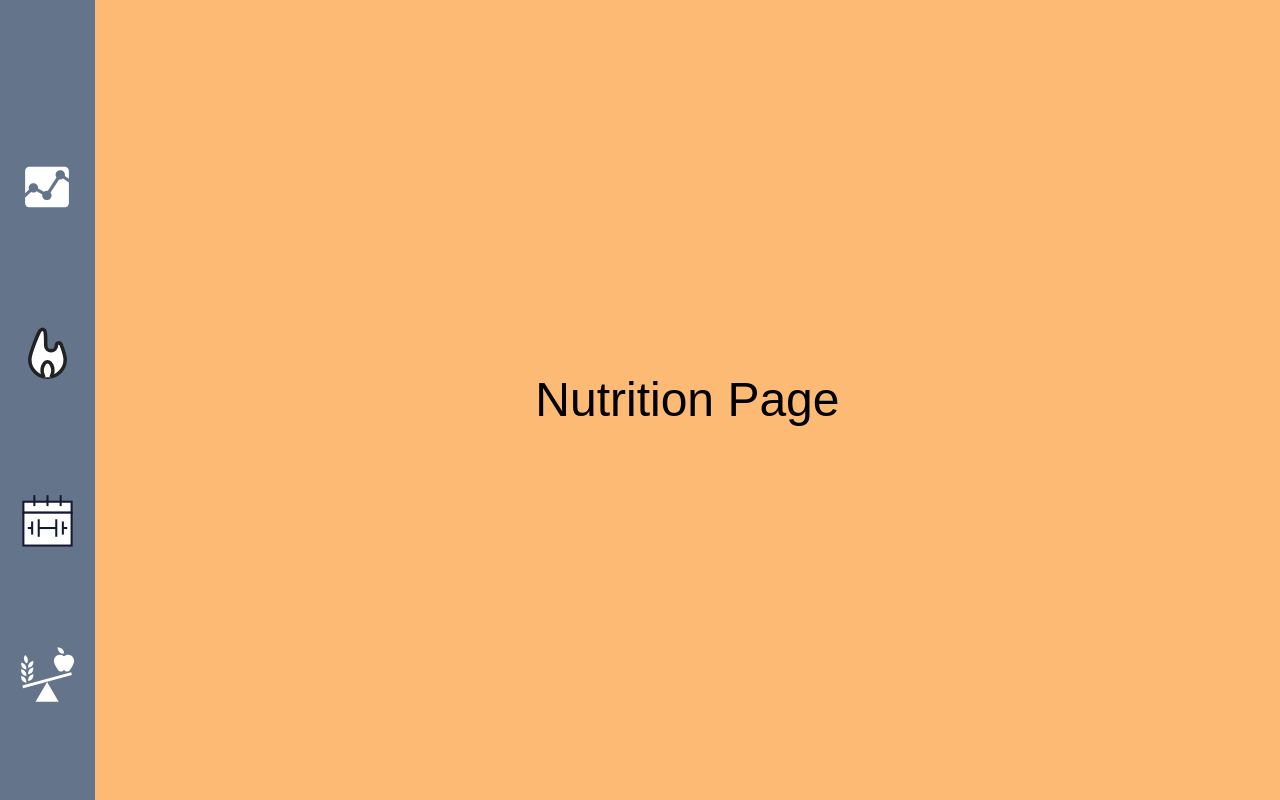
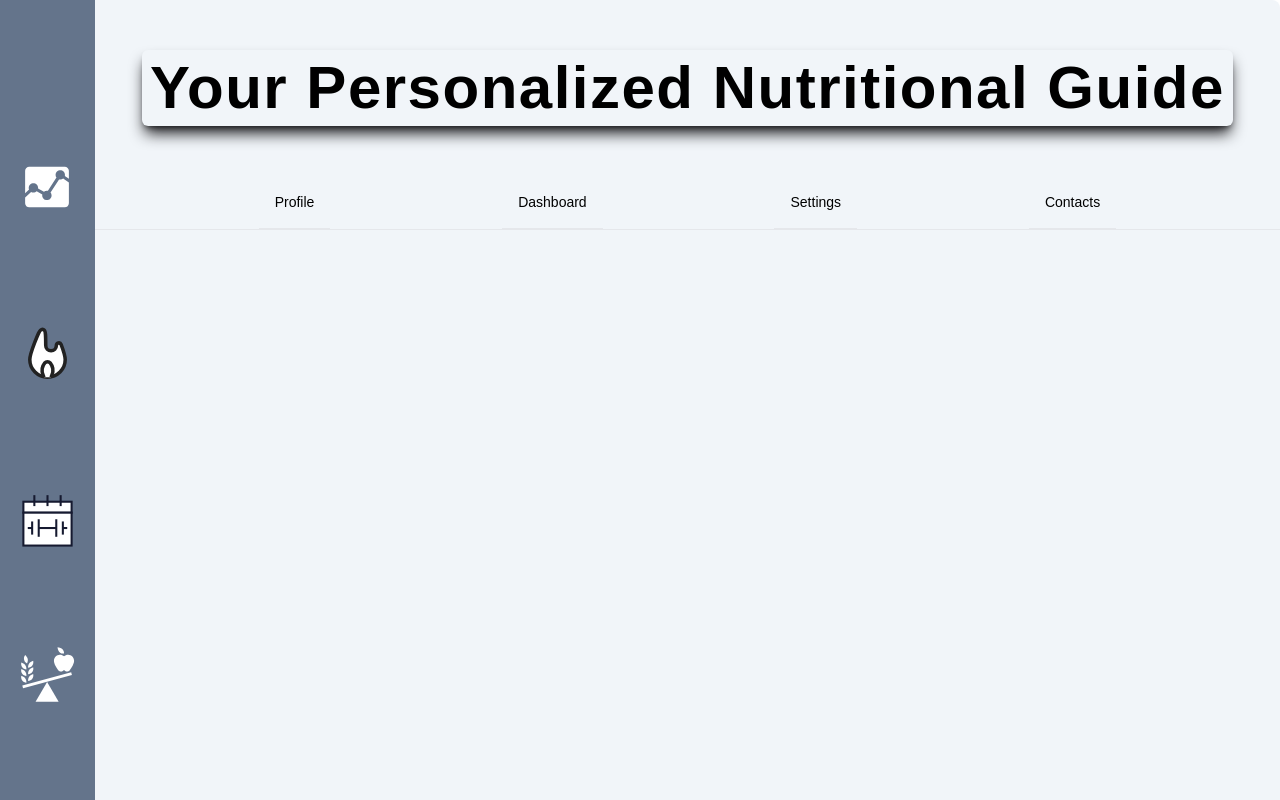
Before and after one commit to ajv55/health, a Next.js app: page /dashboard/nutrition in a window 1280 px wide. Built offline with nearby package versions, Linux system fonts and the light colour scheme; a web font is replaced by a local one.

Commit message:
created the nutrition header

```diff
--- a/app/api/getFood/route.ts
+++ b/app/api/getFood/route.ts
@@ -9,7 +9,7 @@ export async function GET(){
 
     const res = await openai.chat.completions.create({
         model: 'gpt-3.5-turbo',
-        messages: [{role: 'system', content: `You're a nutritionist expert here to give JSON formatted responses. This response will be for the most common foods and snacks eaten, along with nutritional facts` + 'the final response will always be in a JSON format string ready to be parse following this schema: [drinks: {name: , protein: , carbs: , fat: , caloriesPerServingSize: , servingSize: , } ]'}, {role: 'user', content: 'Give me a list of 50 of the most common and popular healthiest drinks, along with different serving size'}],
+        messages: [{role: 'system', content: `You're a nutritionist expert here to give JSON formatted responses.` + 'the final response will always be in a JSON format string ready to be parse following this schema: nutrition: [ {name: , protein: , carbs: , fat_total: , fat_saturated: , calories: , servingSize: , sodium: , potassium_mg: , cholesterol_mg: , fiber_g: , sugar_g:  , img:   } ]'}, {role: 'user', content: 'need nutrition fact of for the at least 10 meats '}],
         response_format: {type: 'json_object'},
     })
 
--- /dev/null
+++ b/app/components/nutritionComponent/nutritionHeader.tsx
@@ -0,0 +1,10 @@
+import React from 'react'
+
+export default function NutritionHeader() {
+  return (
+    <div className='w-full h-44 flex justify-center items-center p-3'>
+        <h1 className='text-6xl shadow-lg p-2 rounded-md shadow-zinc-900 font-bold tracking-wide'>Your Personalized Nutritional Guide</h1>
+
+    </div>
+  )
+}
--- /dev/null
+++ b/app/components/nutritionComponent/nutritionTab.tsx
@@ -0,0 +1,27 @@
+import React from 'react'
+
+export default function NutritionTab() {
+  return (
+
+
+    <div className='w-full'>
+        <div className="mb-4 border-b border-gray-200 dark:border-gray-700">
+        <ul className="flex flex-wrap justify-evenly items-center  -mb-px text-sm font-medium text-center" id="default-styled-tab" data-tabs-toggle="#default-styled-tab-content" data-tabs-active-classNamees="text-purple-600 hover:text-purple-600 dark:text-purple-500 dark:hover:text-purple-500 border-purple-600 dark:border-purple-500" data-tabs-inactive-classNamees="dark:border-transparent text-gray-500 hover:text-gray-600 dark:text-gray-400 border-gray-100 hover:border-gray-300 dark:border-gray-700 dark:hover:text-gray-300" role="tablist">
+            <li className="me-2" role="presentation">
+                <button className="inline-block p-4 border-b-2 rounded-t-lg" id="profile-styled-tab" data-tabs-target="#styled-profile" type="button" role="tab" aria-controls="profile" aria-selected="false">Profile</button>
+            </li>
+            <li className="me-2" role="presentation">
+                <button className="inline-block p-4 border-b-2 rounded-t-lg hover:text-gray-600 hover:border-gray-300 dark:hover:text-gray-300" id="dashboard-styled-tab" data-tabs-target="#styled-dashboard" type="button" role="tab" aria-controls="dashboard" aria-selected="false">Dashboard</button>
+            </li>
+            <li className="me-2" role="presentation">
+                <button className="inline-block p-4 border-b-2 rounded-t-lg hover:text-gray-600 hover:border-gray-300 dark:hover:text-gray-300" id="settings-styled-tab" data-tabs-target="#styled-settings" type="button" role="tab" aria-controls="settings" aria-selected="false">Settings</button>
+            </li>
+            <li role="presentation">
+                <button className="inline-block p-4 border-b-2 rounded-t-lg hover:text-gray-600 hover:border-gray-300 dark:hover:text-gray-300" id="contacts-styled-tab" data-tabs-target="#styled-contacts" type="button" role="tab" aria-controls="contacts" aria-selected="false">Contacts</button>
+            </li>
+        </ul>
+    </div>
+    </div>
+
+  )
+}
--- a/app/components/workoutComponents/deleteModal.tsx
+++ b/app/components/workoutComponents/deleteModal.tsx
@@ -30,7 +30,7 @@ export default function DeleteModal() {
 
 
   return (
-    <div className='w-full absolute top-0 left-0 bg-transparent backdrop-blur-lg flex justify-center items-center h-screen'>
+    <div className='w-full absolute z-20 top-0 left-0 bg-transparent backdrop-blur-lg flex justify-center items-center h-screen'>
         <motion.div initial={{ opacity: 0, scale: 0.5 }} animate={{ opacity: 1, scale: 1}} transition={{duration: 0.2, type: 'spring', stiffness: 150, damping: 20}} exit={{ opacity: 0, scale: 0.5 }} className='w-[60%] h-[20rem] bg-slate-200 rounded-xl flex justify-evenly items-start drop-shadow-xl'>
             <div className='w-20 h-20 rounded-full border mt-10 bg-red-100 flex justify-center items-center '>
                 <IoWarningOutline size={48} color='red' />
--- a/app/components/workoutComponents/workoutForm.tsx
+++ b/app/components/workoutComponents/workoutForm.tsx
@@ -1,6 +1,6 @@
 'use client';
 import { motion, AnimatePresence } from 'framer-motion';
-import { FormEvent } from 'react';
+import { FormEvent, useState } from 'react';
 import WorkoutDate from './workoutDate';
 import { useSelector, useDispatch } from 'react-redux';
 import { setModalOpen, setWorkoutData, setList } from '@/app/slices/workoutSlice';
@@ -15,7 +15,9 @@ export default function WorkoutForm() {
     const workoutData = useSelector((state: RootState) => state.workout.workoutData);
     const dispatch = useDispatch();
 
+
     const getWorkouts = async () => {
+
         return axios.get('/api/getEvents').then((res: any) => dispatch(setList(res?.data?.res)));
     }
 
@@ -30,7 +32,7 @@ export default function WorkoutForm() {
 
   return (
 
-        <div   className='w-full z-9999 absolute top-0 left-0 h-screen flex justify-center items-center bg-transparent backdrop-blur-md'>
+        <div   className='w-full z-30 absolute top-0 left-0 h-screen flex justify-center items-center bg-transparent backdrop-blur-md'>
         <motion.div initial={{ opacity: 0, y: '-100vh' }} animate={{ opacity: 1, y: 0 }} transition={{duration: 0.2, type: 'spring', stiffness: 100, damping: 10}} exit={{ opacity: 0, y: '-100vh' }}  className='w-[45%]  h-content p-4 bg-slate-900 rounded-xl drop-shadow-xl'>
         <h2 className="text-3xl text-white font-bold mb-4">Log Your Workout</h2>
             <form onSubmit={handleAddingWorkout} className="flex flex-wrap justify-evenly items-center gap-5" >
--- a/app/dashboard/nutrition/page.tsx
+++ b/app/dashboard/nutrition/page.tsx
@@ -1,10 +1,13 @@
+import NutritionHeader from '@/app/components/nutritionComponent/nutritionHeader'
+import NutritionTab from '@/app/components/nutritionComponent/nutritionTab'
 import React from 'react'
 
 export default function Page
 () {
   return (
-    <div className='w-full flex justify-center items-center bg-orange-300'>
-        <h1 className='text-5xl'>Nutrition Page</h1>
+    <div className='w-full flex flex-col justify-start items-start'>
+       <NutritionHeader/>
+       <NutritionTab />
     </div>
   )
 }
```
Also changed, not shown: app/components/workoutComponents/workoutList.tsx (+25 -13 lines), app/components/workoutComponents/workoutTable.tsx (+9 -10 lines).
